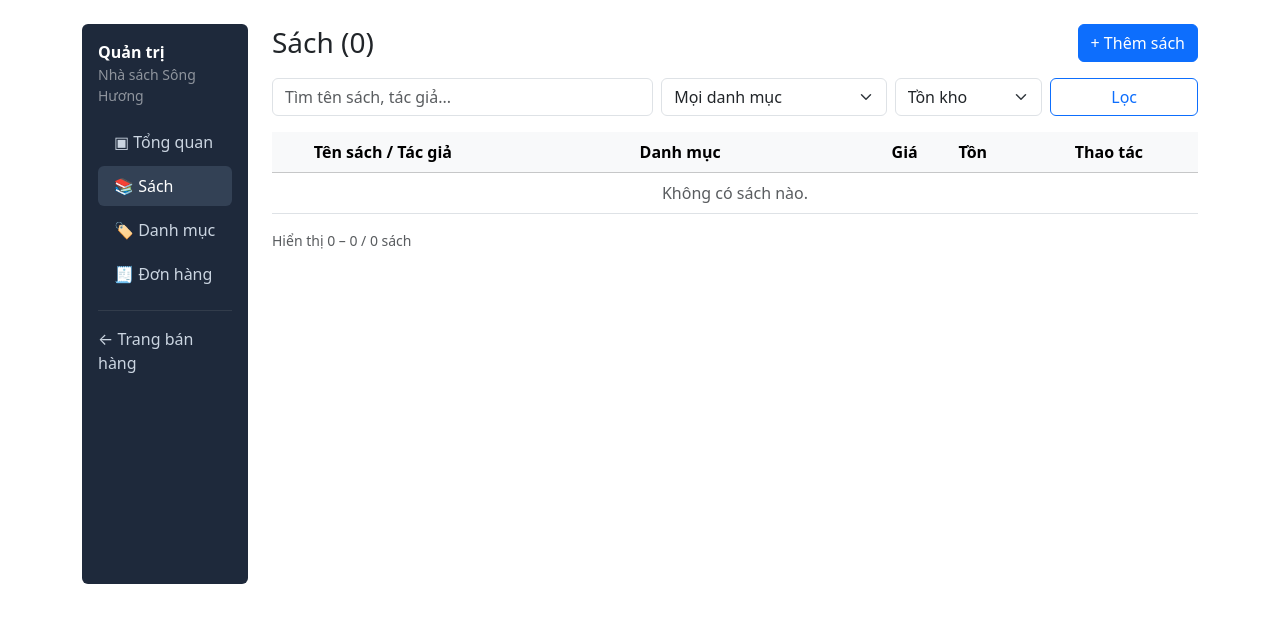
After one commit to NguyenVanQuan05/pmnm-hocphan, a Flask app: page /admin/books in a window 1280 px wide. The commit adds this page. Shown: the top 623 px of the page. Run offline with Flask 3, Linux system fonts and the light colour scheme; data that the repository does not hold is empty; some libraries are stand-ins or nearby versions.

Commit message:
feat: trang quản lý sách có phân trang

```diff
--- a/chuong_06/nha_sach/app.py
+++ b/chuong_06/nha_sach/app.py
@@ -38,6 +38,14 @@ migrate = Migrate(app, db)
 SHIPPING_FEE = 20000
 FREE_SHIPPING_FROM = 200000
 LOW_STOCK_LIMIT = 5
+ADMIN_BOOKS_PER_PAGE = 5
+COVER_FOLDER = os.path.join(app.static_folder, "uploads", "covers")
+
+STOCK_FILTERS = {
+    "con_hang": "Còn hàng",
+    "sap_het": f"Sắp hết (≤ {LOW_STOCK_LIMIT})",
+    "het_hang": "Hết hàng",
+}
 
 SAMPLE_DATA = {
     "Lập trình": {
@@ -156,12 +164,20 @@ def parse_quantity(value):
         return None
 
 
-def safe_next_url(target):
+def safe_next_url(target, fallback="book_list"):
     if (target and target.startswith("/")
             and not target.startswith("//")
             and not target.startswith("/\\")):
         return target
-    return url_for("book_list")
+    return url_for(fallback)
+
+
+def delete_cover_file(filename):
+    if not filename:
+        return
+    path = os.path.join(COVER_FOLDER, filename)
+    if os.path.exists(path):
+        os.remove(path)
 
 
 @app.context_processor
@@ -466,6 +482,89 @@ def admin_dashboard():
                            low_stock_books=low_stock_books)
 
 
+@app.route("/admin/books")
+def admin_books():
+    keyword = request.args.get("q", "").strip()
+    selected_category_id = request.args.get("category_id", type=int)
+    stock = request.args.get("stock", "")
+    if stock not in STOCK_FILTERS:
+        stock = ""
+
+    stmt = db.select(Book).order_by(Book.created_at.desc(), Book.id.desc())
+    if keyword:
+        pattern = f"%{keyword}%"
+        stmt = stmt.where(or_(Book.title.ilike(pattern),
+                              Book.author.ilike(pattern)))
+    if selected_category_id:
+        stmt = stmt.filter_by(category_id=selected_category_id)
+    if stock == "con_hang":
+        stmt = stmt.where(Book.stock > 0)
+    elif stock == "sap_het":
+        stmt = stmt.where(Book.stock <= LOW_STOCK_LIMIT)
+    elif stock == "het_hang":
+        stmt = stmt.where(Book.stock == 0)
+
+    filter_args = {}
+    if keyword:
+        filter_args["q"] = keyword
+    if selected_category_id:
+        filter_args["category_id"] = selected_category_id
+    if stock:
+        filter_args["stock"] = stock
+
+    page = request.args.get("page", 1, type=int)
+    books_page = db.paginate(stmt, page=page, per_page=ADMIN_BOOKS_PER_PAGE,
+                             error_out=False)
+    if books_page.pages and books_page.page > books_page.pages:
+        return redirect(url_for("admin_books", page=books_page.pages,
+                                **filter_args))
+
+    book_ids = [book.id for book in books_page.items]
+    ordered_ids = set(db.session.execute(
+        db.select(OrderItem.book_id)
+        .where(OrderItem.book_id.in_(book_ids))
+        .distinct()).scalars().all())
+
+    categories = db.session.execute(
+        db.select(Category).order_by(Category.name)).scalars().all()
+    action_form = ActionForm()
+    return render_template("admin/books.html", books_page=books_page,
+                           ordered_ids=ordered_ids,
+                           filter_args=filter_args,
+                           keyword=keyword,
+                           selected_category_id=selected_category_id,
+                           stock=stock,
+                           stock_filters=STOCK_FILTERS,
+                           categories=categories,
+                           action_form=action_form)
+
+
+@app.route("/admin/books/<int:book_id>/delete", methods=["POST"])
+def admin_book_delete(book_id):
+    book = db.get_or_404(Book, book_id,
+                         description=f"Không có sách với id = {book_id}.")
+    form = ActionForm()
+    next_url = safe_next_url(request.form.get("next"), "admin_books")
+
+    if not form.validate_on_submit():
+        flash("Yêu cầu không hợp lệ, vui lòng thử lại.", "danger")
+        return redirect(next_url)
+
+    order_count = db.session.scalar(
+        db.select(func.count(OrderItem.id)).filter_by(book_id=book.id))
+    if order_count > 0:
+        flash(f"Không thể xoá “{book.title}” vì sách đã có trong "
+              f"{order_count} đơn hàng.", "danger")
+        return redirect(next_url)
+
+    cover = book.cover
+    db.session.delete(book)
+    db.session.commit()
+    delete_cover_file(cover)
+    flash(f"Đã xoá sách “{book.title}”.", "success")
+    return redirect(next_url)
+
+
 @app.errorhandler(404)
 def page_not_found(error):
     return render_template("404.html", error=error), 404
--- a/chuong_06/nha_sach/templates/_macros.html
+++ b/chuong_06/nha_sach/templates/_macros.html
@@ -11,6 +11,35 @@
 
 {% macro status_badge(status) %}
     <span class="badge rounded-pill text-bg-{{ status_colors.get(status, 'secondary') }}">{{ status }}</span>
+{% endmacro %}
+
+
+{% macro pagination(page_obj, endpoint, filter_args) %}
+    {% if page_obj.pages > 1 %}
+        <nav aria-label="Phân trang">
+            <ul class="pagination mb-0">
+                <li class="page-item {{ '' if page_obj.has_prev else 'disabled' }}">
+                    {% if page_obj.has_prev %}
+                        <a class="page-link" href="{{ url_for(endpoint, page=page_obj.prev_num, **filter_args) }}">Trước</a>
+                    {% else %}
+                        <span class="page-link">Trước</span>
+                    {% endif %}
+                </li>
+                {% for number in range(1, page_obj.pages + 1) %}
+                    <li class="page-item {{ 'active' if number == page_obj.page else '' }}">
+                        <a class="page-link" href="{{ url_for(endpoint, page=number, **filter_args) }}">{{ number }}</a>
+                    </li>
+                {% endfor %}
+                <li class="page-item {{ '' if page_obj.has_next else 'disabled' }}">
+                    {% if page_obj.has_next %}
+                        <a class="page-link" href="{{ url_for(endpoint, page=page_obj.next_num, **filter_args) }}">Sau</a>
+                    {% else %}
+                        <span class="page-link">Sau</span>
+                    {% endif %}
+                </li>
+            </ul>
+        </nav>
+    {% endif %}
 {% endmacro %}
 
 
--- a/chuong_06/nha_sach/templates/admin/base_admin.html
+++ b/chuong_06/nha_sach/templates/admin/base_admin.html
@@ -12,7 +12,8 @@
                 <nav class="nav nav-pills flex-column gap-1">
                     <a class="nav-link {{ is_active('admin_dashboard') }}"
                        href="{{ url_for('admin_dashboard') }}">▣ Tổng quan</a>
-                    <a class="nav-link" href="#">📚 Sách</a>
+                    <a class="nav-link {{ is_active('admin_books') }}"
+                       href="{{ url_for('admin_books') }}">📚 Sách</a>
                     <a class="nav-link" href="#">🏷 Danh mục</a>
                     <a class="nav-link d-flex justify-content-between align-items-center" href="#">
                         🧾 Đơn hàng
--- /dev/null
+++ b/chuong_06/nha_sach/templates/admin/books.html
@@ -0,0 +1,93 @@
+{% extends "admin/base_admin.html" %}
+{% from "_macros.html" import book_cover, pagination %}
+
+{% block title %}Quản lý sách{% endblock %}
+
+{% block admin_content %}
+    <div class="d-flex justify-content-between align-items-center mb-3">
+        <h1 class="h3 mb-0">Sách ({{ books_page.total }})</h1>
+        <a class="btn btn-primary" href="#">+ Thêm sách</a>
+    </div>
+
+    <form class="row g-2 mb-3" method="get" action="{{ url_for('admin_books') }}">
+        <div class="col-md-5">
+            <input class="form-control" type="search" name="q" value="{{ keyword }}"
+                   placeholder="Tìm tên sách, tác giả...">
+        </div>
+        <div class="col-md-3">
+            <select class="form-select" name="category_id">
+                <option value="">Mọi danh mục</option>
+                {% for category in categories %}
+                    <option value="{{ category.id }}"
+                            {{ 'selected' if category.id == selected_category_id else '' }}>{{ category.name }}</option>
+                {% endfor %}
+            </select>
+        </div>
+        <div class="col-md-2">
+            <select class="form-select" name="stock">
+                <option value="">Tồn kho</option>
+                {% for value, label in stock_filters.items() %}
+                    <option value="{{ value }}" {{ 'selected' if value == stock else '' }}>{{ label }}</option>
+                {% endfor %}
+            </select>
+        </div>
+        <div class="col-md-2 d-grid">
+            <button class="btn btn-outline-primary" type="submit">Lọc</button>
+        </div>
+    </form>
+
+    <div class="table-responsive">
+        <table class="table align-middle">
+            <thead class="table-light">
+                <tr>
+                    <th></th>
+                    <th>Tên sách / Tác giả</th>
+                    <th>Danh mục</th>
+                    <th class="text-end">Giá</th>
+                    <th class="text-center">Tồn</th>
+                    <th class="text-center">Thao tác</th>
+                </tr>
+            </thead>
+            <tbody>
+                {% for book in books_page.items %}
+                    {% set locked = book.id in ordered_ids %}
+                    <tr>
+                        <td>{{ book_cover(book, "cart-thumb rounded") }}</td>
+                        <td>
+                            <div class="fw-semibold">{{ book.title }}</div>
+                            <div class="small text-muted">{{ book.author }}</div>
+                        </td>
+                        <td>{{ book.category.name }}</td>
+                        <td class="text-end">{{ book.price|vnd }}</td>
+                        <td class="text-center {{ 'text-danger fw-bold' if book.stock == 0 else '' }}">{{ book.stock }}</td>
+                        <td>
+                            <div class="d-flex justify-content-center gap-2">
+                                <a class="btn btn-sm btn-link text-decoration-none" href="#">Sửa</a>
+                                <form method="post"
+                                      action="{{ url_for('admin_book_delete', book_id=book.id) }}"
+                                      onsubmit="return confirm('Bạn chắc chắn muốn xoá sách này?');">
+                                    {{ action_form.hidden_tag() }}
+                                    <input type="hidden" name="next" value="{{ request.full_path }}">
+                                    <button class="btn btn-sm btn-link text-danger text-decoration-none" type="submit"
+                                            {{ 'disabled' if locked else '' }}
+                                            title="{{ 'Sách đã có trong đơn hàng, không xoá được' if locked else '' }}">Xoá</button>
+                                </form>
+                            </div>
+                        </td>
+                    </tr>
+                {% else %}
+                    <tr>
+                        <td colspan="6" class="text-center text-muted">Không có sách nào.</td>
+                    </tr>
+                {% endfor %}
+            </tbody>
+        </table>
+    </div>
+
+    <div class="d-flex flex-wrap justify-content-between align-items-center gap-2">
+        <span class="small text-muted">
+            Hiển thị {{ books_page.first }} – {{ books_page.last }} / {{ books_page.total }} sách
+        </span>
+        {{ pagination(books_page, "admin_books", filter_args) }}
+    </div>
+{% endblock %}
--- a/chuong_06/nha_sach/templates/admin/dashboard.html
+++ b/chuong_06/nha_sach/templates/admin/dashboard.html
@@ -85,7 +85,7 @@
                     {% else %}
                         <p class="text-muted mb-0">Không có sách nào sắp hết.</p>
                     {% endfor %}
-                    <a class="d-inline-block mt-2" href="#">Nhập thêm sách →</a>
+                    <a class="d-inline-block mt-2" href="{{ url_for('admin_books', stock='sap_het') }}">Nhập thêm sách →</a>
                 </div>
             </div>
         </div>
```
